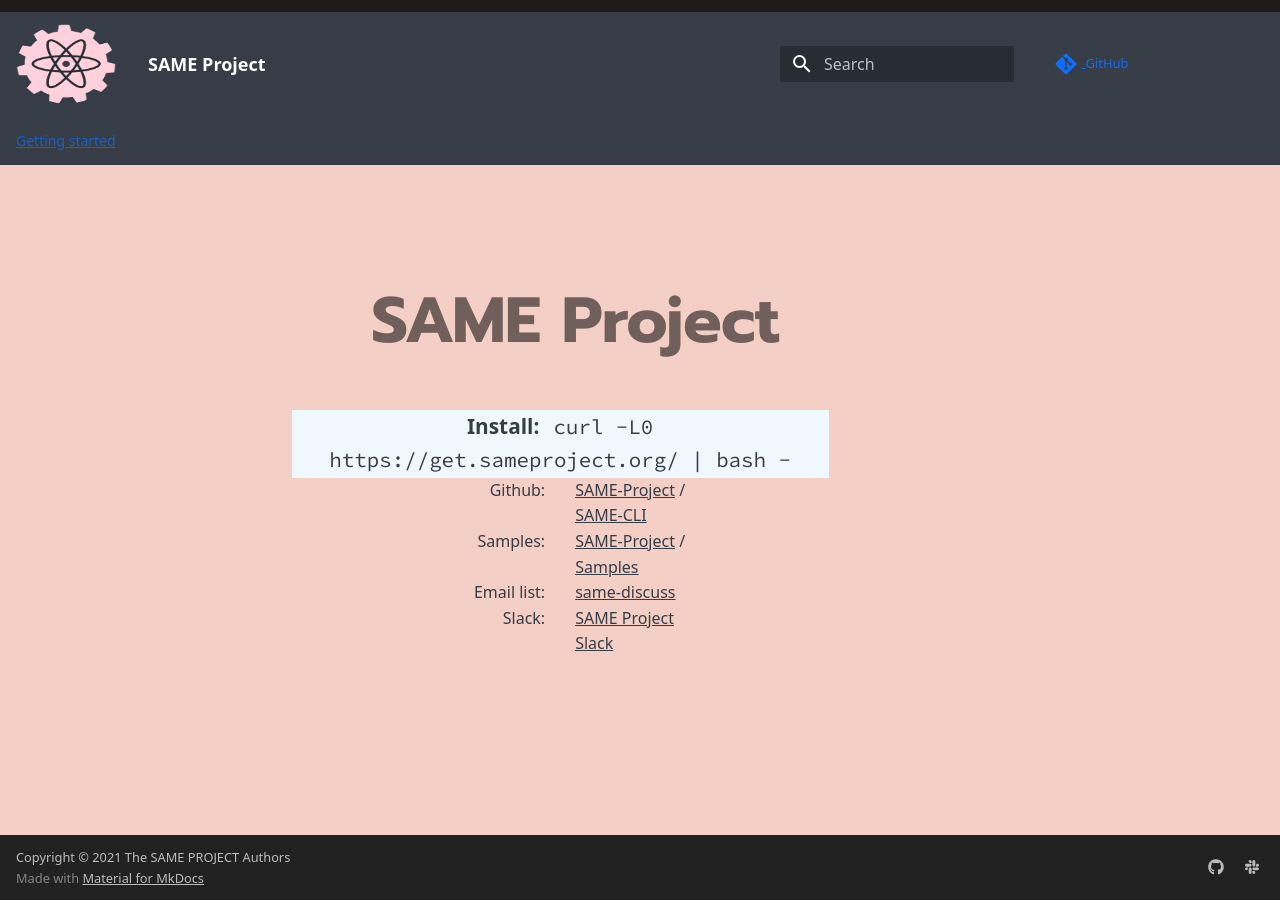
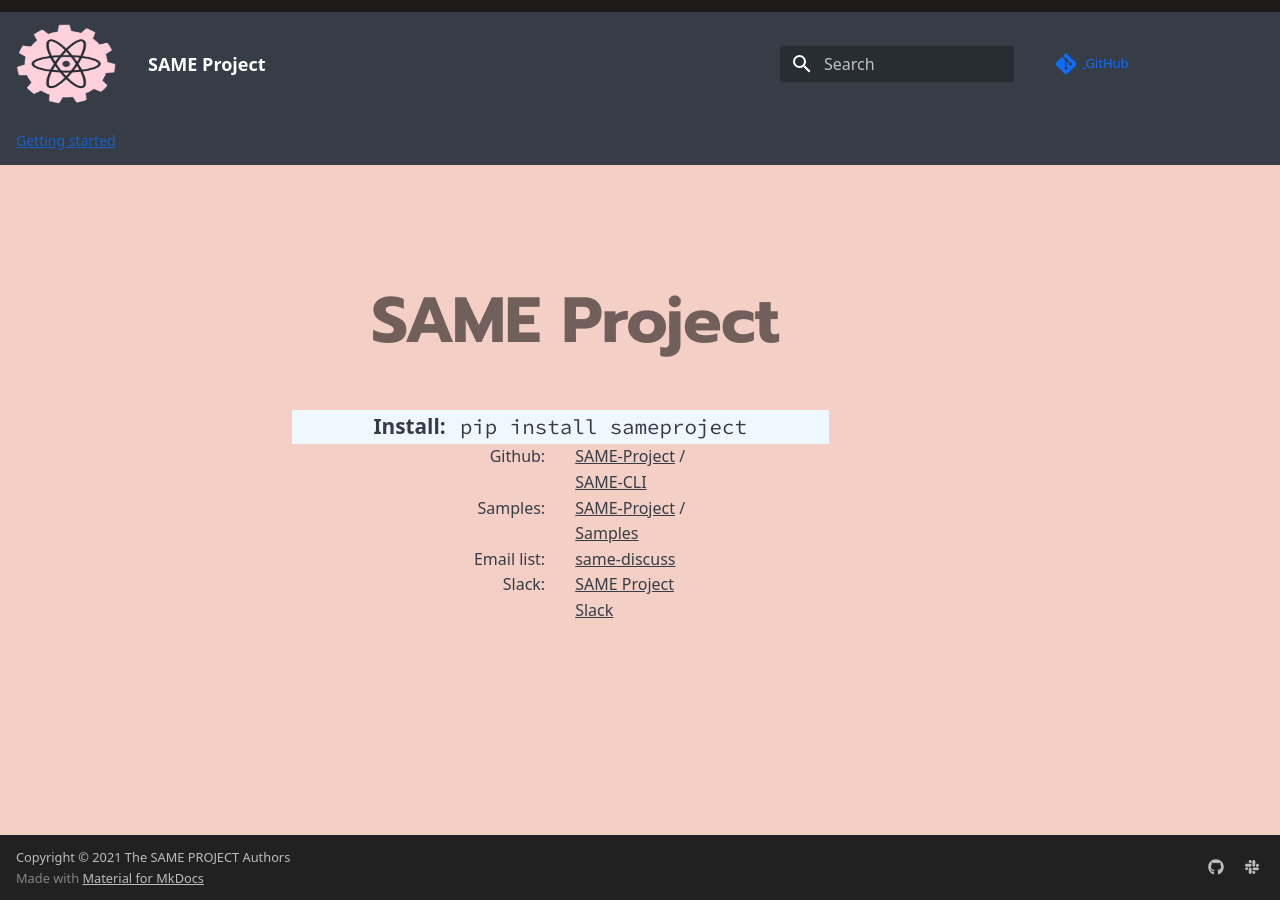
Before and after one commit to js-ts/same-mkdocs, an MkDocs documentation site: the page built from docs/index.md, in a window 1280 px wide. Built offline with MkDocs 1.6.1 and Material for MkDocs 9.7.7, drawn with Linux system fonts in a browser that asks for light colours; comment, search, counter and statistics services are not loaded.

Commit message:
Update home.html

```diff
--- a/overrides/home.html
+++ b/overrides/home.html
@@ -37,9 +37,7 @@
                   <div style="background-color: aliceblue; padding: 20 20 20 20px; margin: 60 20 20 20px;">
                       <b style="font-size: 1.3em;">Install:</b>
                       <span
-                          style="font-family: 'Source Code Pro', monospace; font-size: 1.3em; padding-left: 10px; ">curl
-                          -L0
-                          https://get.sameproject.org/ | bash -</span>
+                          style="font-family: 'Source Code Pro', monospace; font-size: 1.3em; padding-left: 10px; ">pip install sameproject</span>
                   </div>
               </div>
           </div>
```
